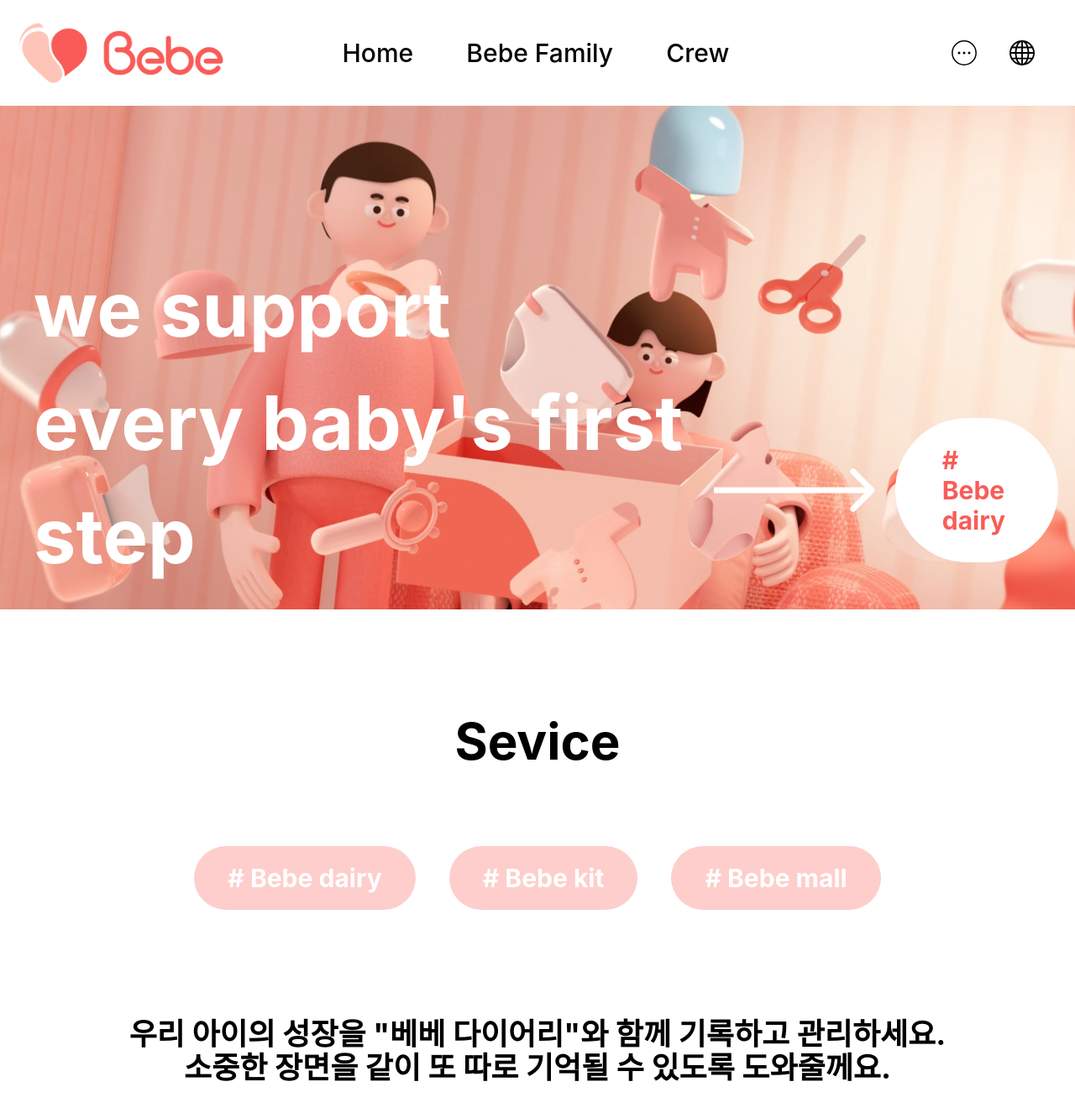
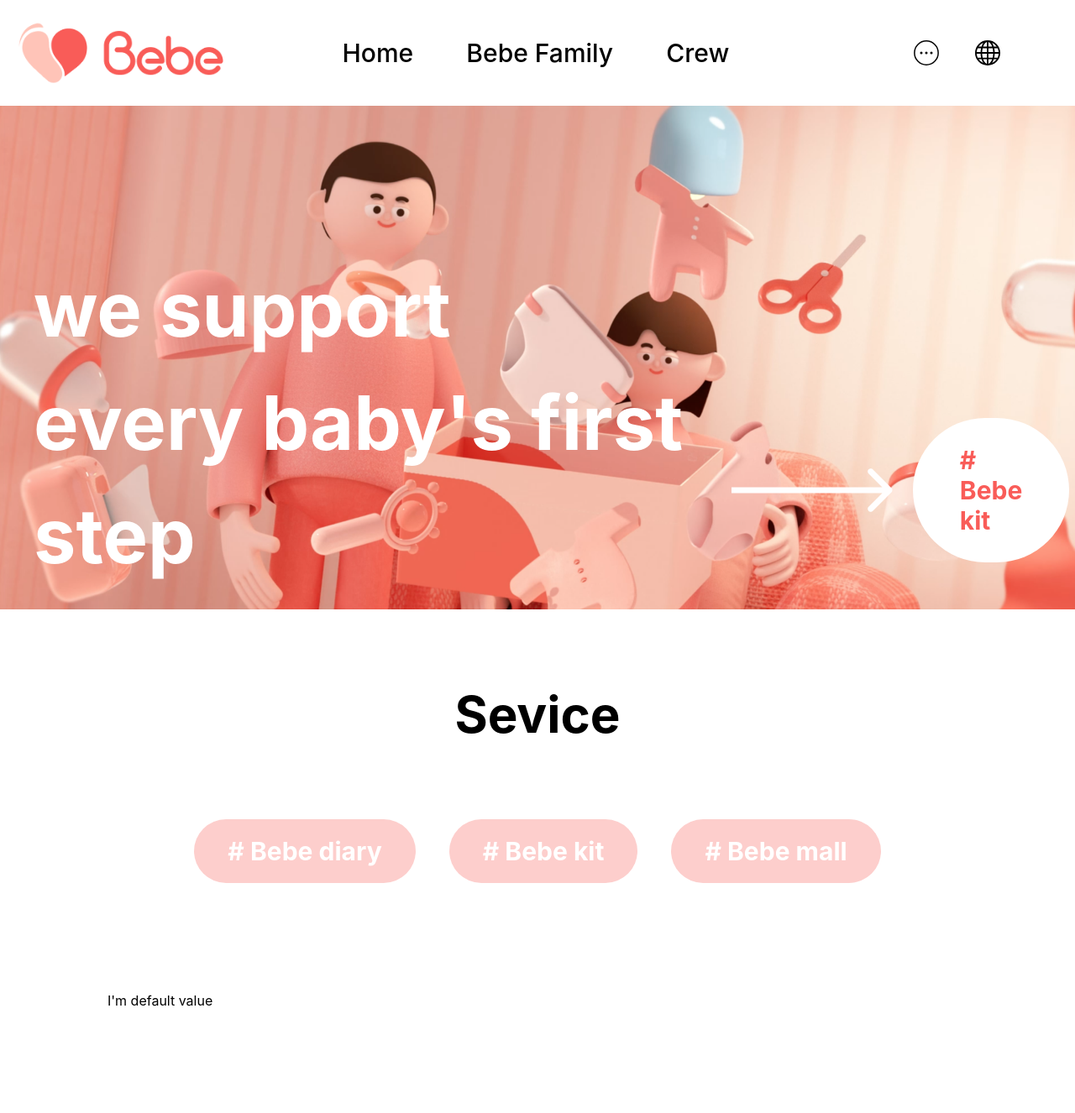
Before and after one commit to hye-yeong95/bebe, a React (Create React App) app: page / in a window 1280 px wide. Shown: the top 1326 px of the page at 84% size. Built offline with nearby package versions, Linux system fonts and the light colour scheme.

Commit message:
tag info

```diff
--- a/src/components/Navbar.jsx
+++ b/src/components/Navbar.jsx
@@ -21,13 +21,12 @@
                 <Link to='/crew'  >
                     <MenuButton text={"Crew"} />
                 </Link>
-
             </nav>
-            <div className='flex justify-end pr-10 items-center gap-5 w-1/4 p-2' >
-                <button className='p-2 text-4xl' >
+            <div className='flex justify-center items-center gap-10 w-1/4 p-6' >
+                <button className='text-4xl' >
                     <CiCircleMore />
                 </button>
-                <button className='p-2 text-3xl' >
+                <button className='text-3xl' >
                     <BsGlobe />
                 </button>
             </div>
--- /dev/null
+++ b/src/components/TagInfo.jsx
@@ -0,0 +1,24 @@
+import React from 'react';
+
+export default function TagInfo({tagValue}) {
+
+    switch(tagValue) {
+        case 1 :
+            return <p className='flex justify-center text-center font-bold text-4xl'>
+                                우리 아이의 성장을 "베베 다이어리"와 함께 기록하고 관리하세요.<br/>
+                                 소중한 장면을 같이 또 따로 기억될 수 있도록 도와줄께요.
+                 </p>
+        case 2 :
+            return  <p className='flex justify-center text-center font-bold text-4xl'>
+                    손닿지 않는 곳에까지 우리 아이를 위한 최소한의 준비 박스 <br/>
+                    베베가 전달해 드려요
+                    </p>
+        case 3 :
+            return  <p className='flex justify-center text-center font-bold text-4xl'>
+                    우리 아이를 위한 쇼핑몰 <br/>
+                    마니마니 사거라아아아아아아아아아아아아 하아
+                    </p>
+        default :
+            return <p>I'm default value</p>
+    }
+}
--- /dev/null
+++ b/src/components/ui/TagButton.jsx
@@ -0,0 +1,7 @@
+import React from 'react';
+
+export default function TagButton({text, onClick}) {
+    return (
+        <p onClick={onClick} className='cursor-pointer px-10 py-[20px] rounded-full  font-bold text-3xl text-white bg-[#f95c58]/30  hover:bg-brand hover:text-white'># {text}</p>
+    );
+}
--- a/src/index.js
+++ b/src/index.js
@@ -10,6 +10,7 @@
 import NotFound from './pages/NotFound';
 import BebeDetail from './pages/BebeDetail';
 import Crew from './pages/Crew';
+import Kit from './pages/Kit';
 
 
 const router = createBrowserRouter([
@@ -21,6 +22,7 @@
     { index: true, path: '/', element: <Home /> },
     { path: '/detail', element: <BebeDetail /> },
     { path: '/crew', element: <Crew /> },
+    { path: '/bebekit', element: <Kit/>},
     ],
  }
 ]);
--- a/src/pages/Home.jsx
+++ b/src/pages/Home.jsx
@@ -1,9 +1,13 @@
-import React from 'react';
+import React, { useState } from 'react';
+import TagButton from '../components/ui/TagButton';
 import banner from '../images/banner.png';
 import vector from '../images/vector.png';
 import { Link } from 'react-router-dom';
+import TagInfo from '../components/TagInfo';
 
 export default function Home() {
+
+    const [tagValue, setTagValue] = useState(null);
 
     return (
         <div>
@@ -17,23 +21,20 @@
                     <div className='flex items-center m-5 pt-24'>
                         <img className='-ml-4 mt-16'  src={vector} alt='vector'/>
                         <Link className='ml-6 mt-16' to='/bebekit'>
-                            <p className='px-14 py-8 rounded-full  font-bold text-3xl bg-white text-brand'># Bebe dairy</p>
+                            <p className='px-14 py-8 rounded-full  font-bold text-3xl bg-white text-brand'># Bebe kit</p>
                         </Link>
                     </div>
                 </div>
             </div>
             <div className='h-[700px]'>
-                <h1 className='text-center text-[60px] font-bold mt-28 mb-20'>Sevice</h1>
+                <h1 className='text-center text-[60px] font-bold mt-20 mb-20'>Sevice</h1>
                 <div className='flex justify-center gap-10' >
-                    <p className='px-10 py-[20px] rounded-full  font-bold text-3xl text-white bg-[#f95c58]/30  hover:bg-brand hover:text-white'># Bebe dairy</p>
-                    <p className='px-10 py-[20px] rounded-full  font-bold text-3xl text-white bg-[#f95c58]/30  hover:bg-brand hover:text-white'># Bebe kit</p>
-                    <p className='px-10 py-[20px] rounded-full  font-bold text-3xl text-white bg-[#f95c58]/30  hover:bg-brand hover:text-white'># Bebe mall</p>
+                    <TagButton text={"Bebe diary"} onClick={() => setTagValue(1)} />
+                    <TagButton text={"Bebe kit"} onClick={() => setTagValue(2)}/>
+                    <TagButton text={"Bebe mall"} onClick={() => setTagValue(3)}/>
                 </div>
                 <div className='m-32'>
-                    <p className='flex justify-center text-center font-bold text-4xl'>
-                        우리 아이의 성장을 "베베 다이어리"와 함께 기록하고 관리하세요.<br/>
-                        소중한 장면을 같이 또 따로 기억될 수 있도록 도와줄께요.
-                    </p>
+                    <TagInfo tagValue={tagValue} />
                 </div>
             </div>
         </div>
```
